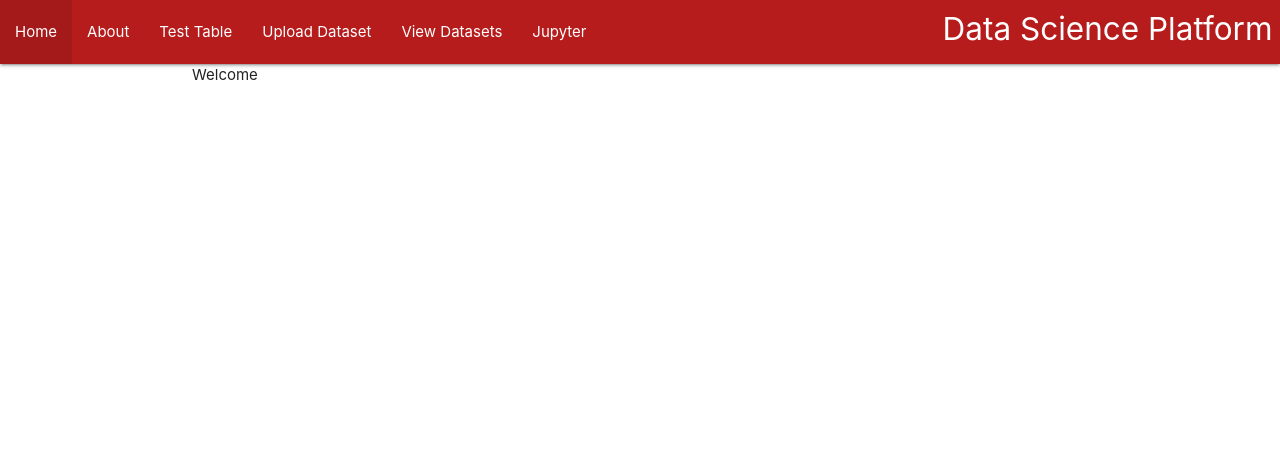
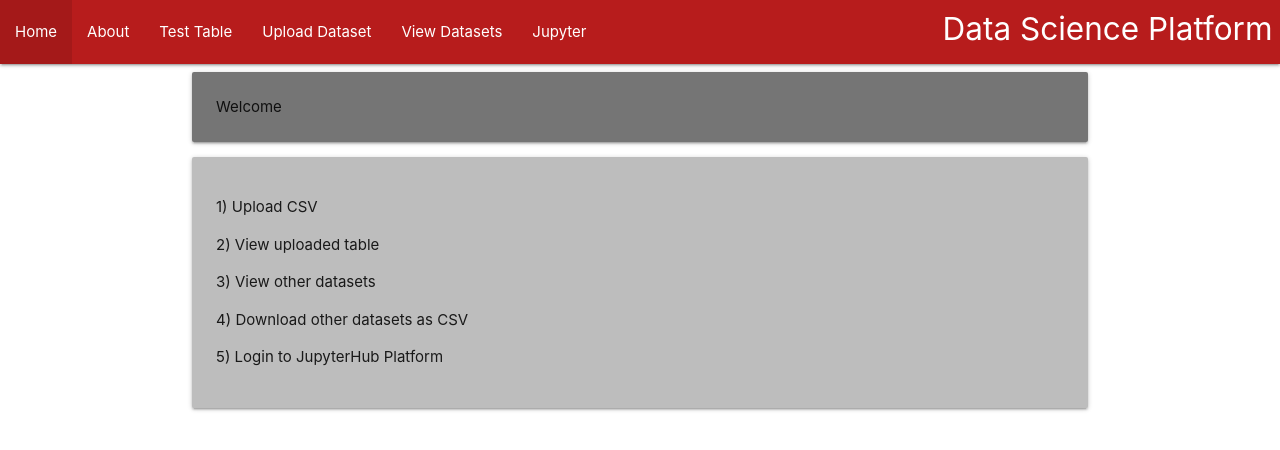
Before and after one commit to jtodhunter98/dsp, a FastAPI app: page / in a window 1280 px wide. Shown: the top 450 px of the page. Run offline with FastAPI, Linux system fonts and the light colour scheme.

Commit message:
integrated jupyterhub, currently running on local VM

```diff
--- a/app/app/main.py
+++ b/app/app/main.py
@@ -159,7 +159,7 @@ async def upload_csv_post(
     header_query = ""
 
     for header in headers:
-        header_query = f'''{header_query}{header} VARCHAR(1500),'''
+        header_query = f'''{header_query}{header} NVARCHAR(MAX),'''
 
 
     table_name = str(file.filename).split('.')[0]
--- a/app/app/templates/base.html
+++ b/app/app/templates/base.html
@@ -5,7 +5,7 @@
         <link href="https://fonts.googleapis.com/icon?family=Material+Icons" rel="stylesheet">
         <!--Import materialize.css-->
         <link type="text/css" rel="stylesheet" href="https://cdnjs.cloudflare.com/ajax/libs/materialize/1.0.0/css/materialize.min.css"  media="screen,projection"/>
-
+        <title>Data Science Platform</title>
         <!--Let browser know website is optimized for mobile-->
         <meta name="viewport" content="width=device-width, initial-scale=1.0"/>
         <nav>
@@ -17,7 +17,7 @@
                     <li><a href="/test_table">Test Table</a></li>
                     <li><a href="/upload">Upload Dataset</a></li>
                     <li><a href="/dataset_browser">View Datasets</a></li>
-                    <li><a href="/">Jupyter</a></li>
+                    <li><a href="http://192.168.56.102/hub/login">Jupyter</a></li>
                 </ul>
             </div>
         </nav>
--- a/app/app/templates/index.html
+++ b/app/app/templates/index.html
@@ -1,7 +1,16 @@
 {% extends 'base.html' %}
 
 {% block content %}
-        <div class="container">
+    <div class="container">
+        <div class="card-panel grey darken-1">
             Welcome
         </div>
+        <div class="card-panel grey lighten-1">
+            <p>1) Upload CSV</p>
+            <p>2) View uploaded table</p>
+            <p>3) View other datasets</p>
+            <p>4) Download other datasets as CSV</p>
+            <p>5) Login to JupyterHub Platform</p>
+        </div>
+    </div>
 {% endblock %}
```
